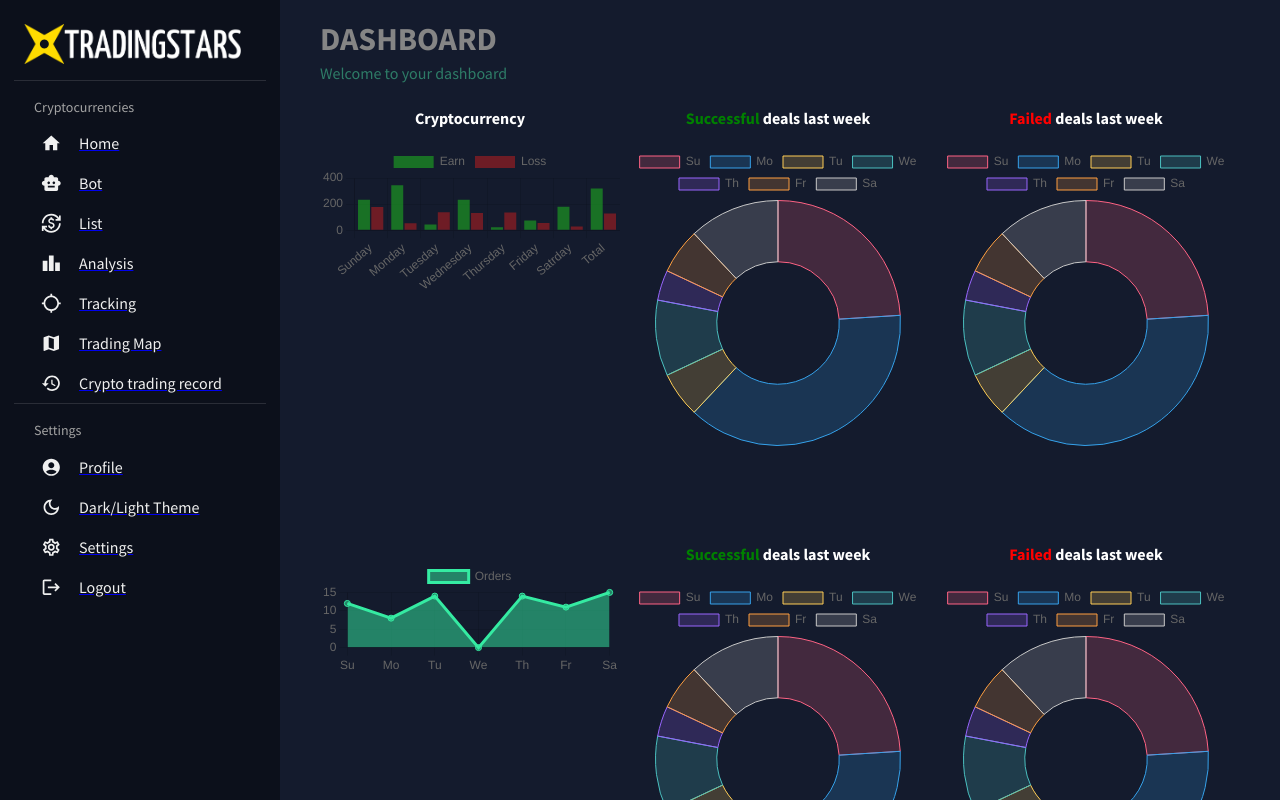
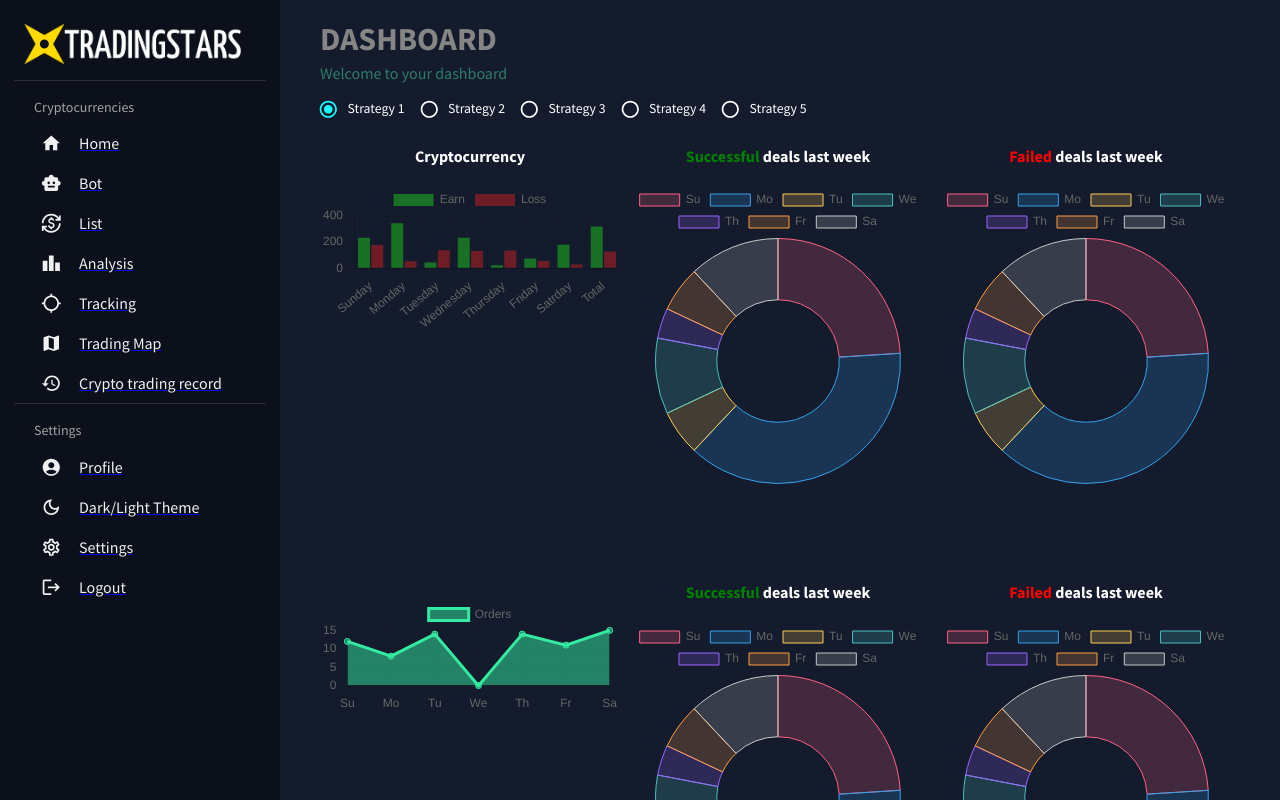
Before and after one commit to muradissa/Trading-Starts, a React (Create React App) app: page /dashboard in a window 1280 px wide. Shown: the top 800 px of the page. Built offline with nearby package versions, Linux system fonts and the light colour scheme; no server answers; sample sign-in values are in the browser's storage.

Commit message:
get all the orders last week

```diff
--- a/src/App.js
+++ b/src/App.js
@@ -1,9 +1,9 @@
 import { useState } from "react";
 import React, { Fragment } from 'react';
 import { BrowserRouter ,Routes, Route,Navigate, Outlet } from "react-router-dom";
-import Topbar from "./scenes/global/Topbar";
+// import Topbar from "./scenes/global/Topbar";
 import Sidebar from "./scenes/global/Sidebar";
-import Navbar from "./scenes/global/Navbar";
+// import Navbar from "./scenes/global/Navbar";
 
 import { CssBaseline, ThemeProvider } from "@mui/material";
 import { ColorModeContext, useMode } from "./theme";
@@ -67,7 +67,7 @@ function App() {
         <CssBaseline/>
         <BrowserRouter>
           <AuthProvider>
-            <Container
+            {/* <Container
               className="d-flex align-items-center justify-content-center"
               style={{ minHeight: "000vh" }}
             >
@@ -75,10 +75,9 @@ function App() {
                 <Routes>
                   <Route path="/login1" element={<Login/>} />
                   <Route path="/signup1" element={<Signup />} />
-                  {/* <Route path="/home" element={<Home />} /> */}
                 </Routes>
               </div>
-            </Container>
+            </Container> */}
 
             <div className="" >
               <Routes >
--- a/src/Home/contactus/contactUs.css
+++ b/src/Home/contactus/contactUs.css
@@ -45,12 +45,12 @@
     font-size: 2rem;
   }
 
-  form {
+  .contact-us-container  form {
     display: flex;
     flex-direction: column;
   }
 
-  .form-group {
+  .contact-us-container .form-group {
     display: flex;
     /* flex-direction: column; */
     flex-direction: row;
@@ -58,7 +58,7 @@
     margin-bottom: 1rem;
   }
 
-  label {
+  .contact-us-container label {
     font-size: 1.2rem;
     width: 25%;
     padding:0;
--- /dev/null
+++ b/src/scenes/dashboard/StrategyRadioGroup.jsx
@@ -0,0 +1,41 @@
+import React , {useState} from 'react'
+import RadioGroup from '@mui/material/RadioGroup';
+import FormControlLabel from '@mui/material/FormControlLabel';
+import FormControl from '@mui/material/FormControl';
+import FormLabel from '@mui/material/FormLabel';
+import Radio from '@mui/material/Radio';
+
+
+export default function StrategyRadioGroup({chooseStrategy}) {
+
+    const [value, setValue] = React.useState('');
+
+
+    const handleRadioChange = (event) => {
+        setValue(event.target.value);
+        chooseStrategy(parseInt(event.target.value))
+    };
+
+    return (
+        <div style={{width:"100%",margin:"0 auto"}}>
+
+        <FormControl>
+
+            <RadioGroup
+                row
+                aria-labelledby="demo-row-radio-buttons-group-label"
+                name="row-radio-buttons-group"
+                onChange={handleRadioChange}
+                defaultValue="1"
+                // style={{background:"#aa0033"}}
+                >
+                <FormControlLabel value="1" control={<Radio sx={{color: "#ffffff",'&.Mui-checked': {color: "#11ffff",},}}/>} label="Strategy 1" />
+                <FormControlLabel value="2" control={<Radio sx={{color: "#ffffff",'&.Mui-checked': {color: "#11ffff",},}}/>} label="Strategy 2" />
+                <FormControlLabel value="3" control={<Radio sx={{color: "#ffffff",'&.Mui-checked': {color: "#11ffff",},}}/>} label="Strategy 3" />
+                <FormControlLabel value="4" control={<Radio sx={{color: "#ffffff",'&.Mui-checked': {color: "#11ffff",},}}/>} label="Strategy 4" />
+                <FormControlLabel value="5" control={<Radio sx={{color: "#ffffff",'&.Mui-checked': {color: "#11ffff",},}}/>} label="Strategy 5" />
+            </RadioGroup>
+        </FormControl>
+        </div>
+    );
+}
--- a/src/scenes/dashboard/index.jsx
+++ b/src/scenes/dashboard/index.jsx
@@ -1,4 +1,6 @@
-import * as React from 'react';
+import  React ,{useState,useEffect}from 'react';
+import axios from "axios";
+
 import { useTheme } from '@mui/material/styles';
 import Box from '@mui/material/Box';
 
@@ -12,6 +14,7 @@ import ProfitChart from "../charts/ProfitChart";
 import DealsChart from "../charts/DealsChart";
 import './dashboard.css'
 import { AreaChart } from '../charts/AreaChart';
+import StrategyRadioGroup from './StrategyRadioGroup';
 
 const ITEM_HEIGHT = 48;
 const ITEM_PADDING_TOP = 8;
@@ -38,24 +41,50 @@ function getStyles(name, personName, theme) {
 const Dashboard = () =>{
     const theme = useTheme();
     const colors = tokens(theme.palette.mode);
+    const [strategy,setStrategy] = useState(1);
+    const [ordersLastWeek,setOrdersLastWeek] = useState(1);
+
+    const today = new Date();
+    const days = ['Sunday', 'Monday', 'Tuesday', 'Wednesday', 'Thursday', 'Friday', 'Saturday'];
+
+    // for (let i = 6; i >= 0; i--) {
+    //   const date = new Date(today);
+    //   date.setDate(today.getDate() - i);
+    //   const dayName = days[date.getDay()];
+    //   console.log(dayName);
+    // }
+
+    const chooseStrategy = (num)=>{
+      setStrategy(num)
+    }
+
+    const getOrdersLastWeek = async()=>{
+      const response1 = await axios.get(`http://localhost:5000/api/crypto/dashboard/getOrdersLastWeek/${strategy}`);
+          if(response1.status === 200){
+            setOrdersLastWeek(response1.data['result'])
+            console.log(response1.data['result'])
+          }
+    }
+    useEffect(() => {
+      // const response1 = await axios.get(`http://localhost:5000/api/crypto/dashboard/getOrdersLastWeek/${strategy}`);
+      //     if(response1.status === 200){
+      //       setOrdersLastWeek(response1.data['result'])
+      //       console.log(response1.data['result'])
+      //     }
+      getOrdersLastWeek()
+    },[strategy])
 
     return (
         <Box m="20px" >
             <Box display="flex" justifyContent="space-between"  alignItems="center" style={{maxWidth:"100%",margin:"0 auto"}}>
                 <Header title="DASHBOARD" subtitle="Welcome to your dashboard" />
             </Box>
+            <Box display="flex" justifyContent="space-between"  style={{maxWidth:"",margin:"0 auto"}}>
+              <StrategyRadioGroup chooseStrategy={chooseStrategy}/>
+            </Box>
 
 
             <Box style={{maxWidth:"100%"}}>
-                {/* <div className='container__top'>
-                  <div style={{textAlign:"center",}}>
-                    <h3 style={{color:"#fff"}}>Cryptocurrency</h3>
-                    <ProfitChart/>
-                  </div>
-                  <div style={{textAlign:"center",}}>
-                    <AreaChart/>
-                  </div>
-                </div> */}
 
                 <div className='container__top3'>
                   <div style={{textAlign:"center",}}>
@@ -74,7 +103,7 @@ const Dashboard = () =>{
                   </div>
                 </div>
                 <div className='container__top3'>
-                <div style={{textAlign:"center",}}>
+                  <div style={{textAlign:"center",}}>
                     <AreaChart/>
                   </div>
                   <div className='container__top4'>
```
